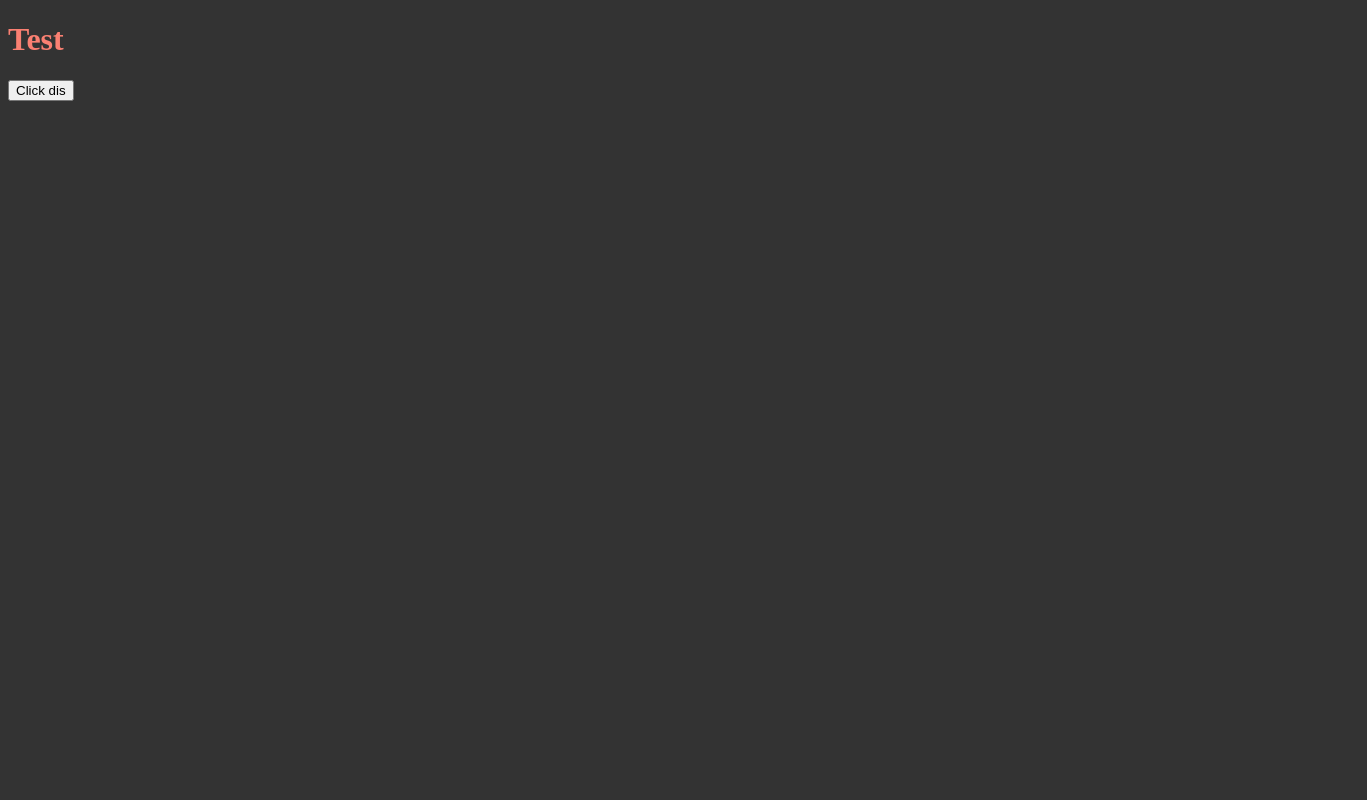
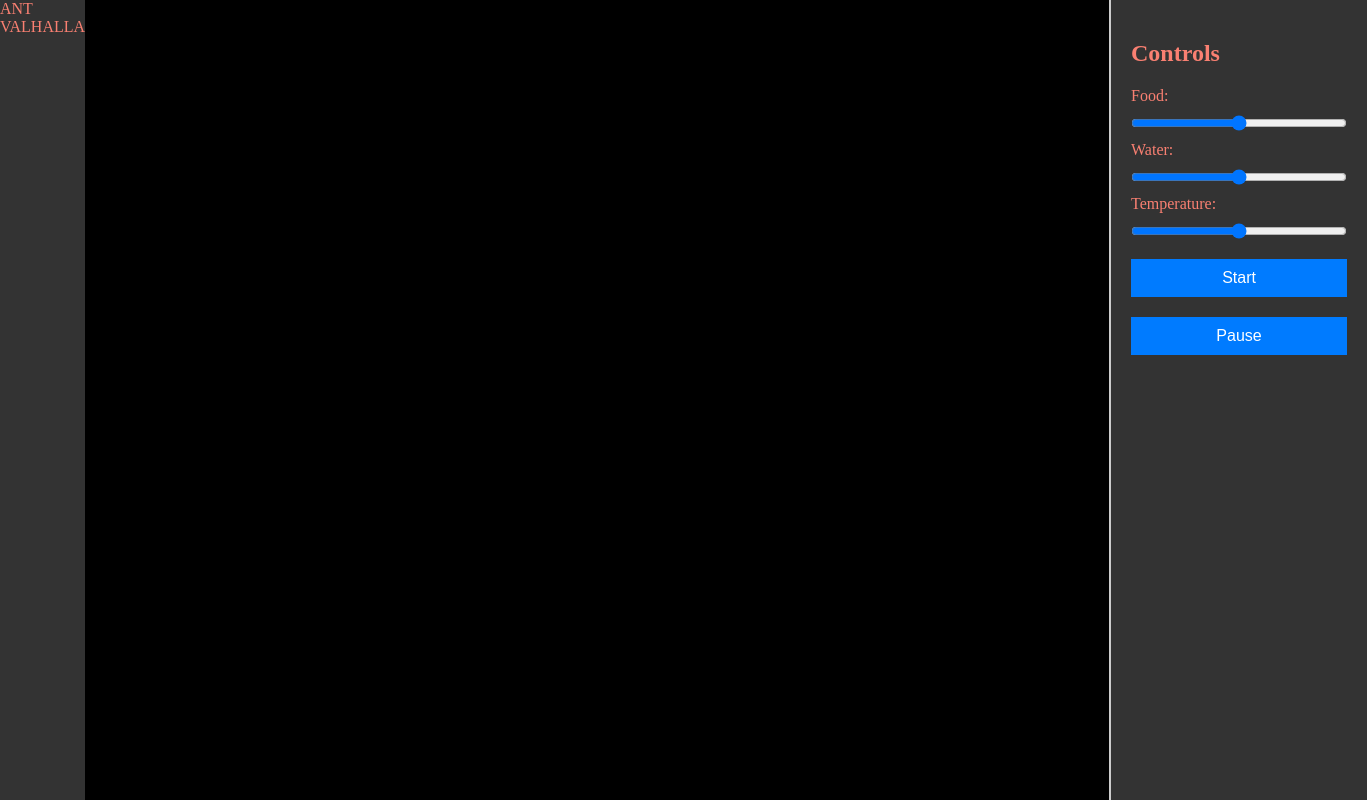
Before and after one commit to jaeDev2023/Ant-Valhalla, a plain HTML site: page index.html in a window 1280 px wide. Shown: the whole page, 1367 px wide, since content can reach past the window. Drawn offline with Linux system fonts and the light colour scheme.

Commit message:
added basic layout and style

```diff
--- a/index.html
+++ b/index.html
@@ -3,13 +3,39 @@
     <head>
         <meta charset = 'UTF-8'>
             <meta name="viewport" content="width=device-width, initial-scale=1.0">
+            <meta http-equiv="X-UA-Compatible" content="IE=edge">
         <title>Ant Valhalla!</title>
         <link rel="stylesheet" href="style.css">
     </head>
     <body>
-        <h1>Test</h1>
-        <button onclick="testFunction()">Click dis</button>
+        <div class="container">
+            <header>
+                ANT VALHALLA
+            </header>
 
-        <script src="script.js"></script>
+            <!-- Grid section for the ant farm-->
+            <section id="grid-container">
+
+            </section>
+
+            <!-- Controls for Resources and the ant farm environment-->
+            <section id="control-panel">
+                <h2>Controls</h2>
+                <div>
+                    <label for="food-amount">Food: </label>
+                    <input type="range" id="food-amount" min="0" max="100" value="50">
+                </div>
+                <div>
+                    <label for="water-amount">Water: </label>
+                    <input type="range" id="water-amount" min="0" max="100" value="50">
+                </div>
+                <div>
+                    <label for="temp">Temperature: </label>
+                    <input type="range" id="temp" min="0" max="100" value="50">
+                </div>
+                <button id="start-btn" onclick="startSimulation()">Start</button>
+                <button id="stop-btn" onclick="stopSimulation()">Pause</button>
+            </section>
+        </div>
     </body>
 </html>
--- a/style.css
+++ b/style.css
@@ -1,4 +1,57 @@
+/* Body Styles */
 body {
+    margin: 0;
+    padding: 0;
+    height: 100%;
+    display: flex;
     color: salmon;
     background-color: #333;
 }
+
+/* Container that controls the grid anc control panel. */
+.container {
+    display: flex;
+    width: 100%;
+    height: 100vh;
+}
+
+/* Ant Farm grid portion */
+#grid-container {
+    flex: 0 0 80%;
+    background-color: black;
+    display: flex;
+    justify-content: center;
+    align-items: center;
+    height: 100vh;
+    border-right: 2px solid #ccc;
+}
+
+/* control panel styles */
+#control-panel {
+    flex: 0 0 20%;
+    padding: 20px;
+    box-sizing: border-box;
+    height: 100vh;
+    overflow-y: auto;
+}
+
+/* Slider and button styles */
+button {
+    width: 100%;
+    padding: 10px;
+    margin: 10px 0;
+    background-color: #007bff;
+    color: white;
+    border: none;
+    cursor: pointer;
+    font-size: 16px;
+}
+
+button:hover {
+    background-color: #0056b3;
+}
+
+input[type="range"] {
+    width: 100%;
+    margin: 10px 0;
+}
```
